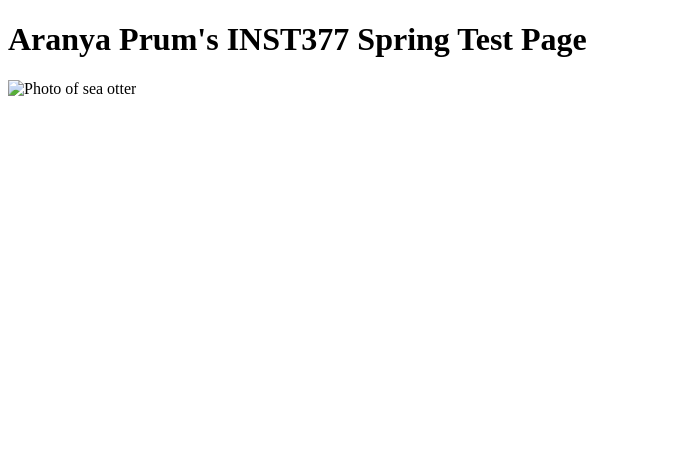
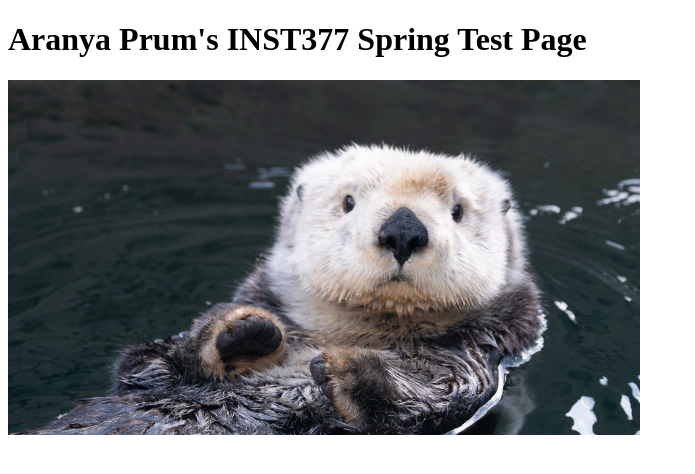
Before and after one commit to aprum/aprum.github.io, a plain HTML site: page web-projects/test-site/index.html in a window 1280 px wide. Shown: the whole page, without its empty margins (0-695 px from the left). Drawn offline with Linux system fonts and the light colour scheme.

Commit message:
Update index.html

```diff
--- a/web-projects/test-site/index.html
+++ b/web-projects/test-site/index.html
@@ -12,6 +12,6 @@
     <title>My test page</title>
   </head>
   <body>
-    <img src="web-projects/test-site/images/sea-otter.png" style="max-width:50%;" alt="Photo of sea otter">
+    <img src="images/sea-otter.png" style="max-width:50%;" alt="Photo of sea otter">
   </body>
 </html>
```
